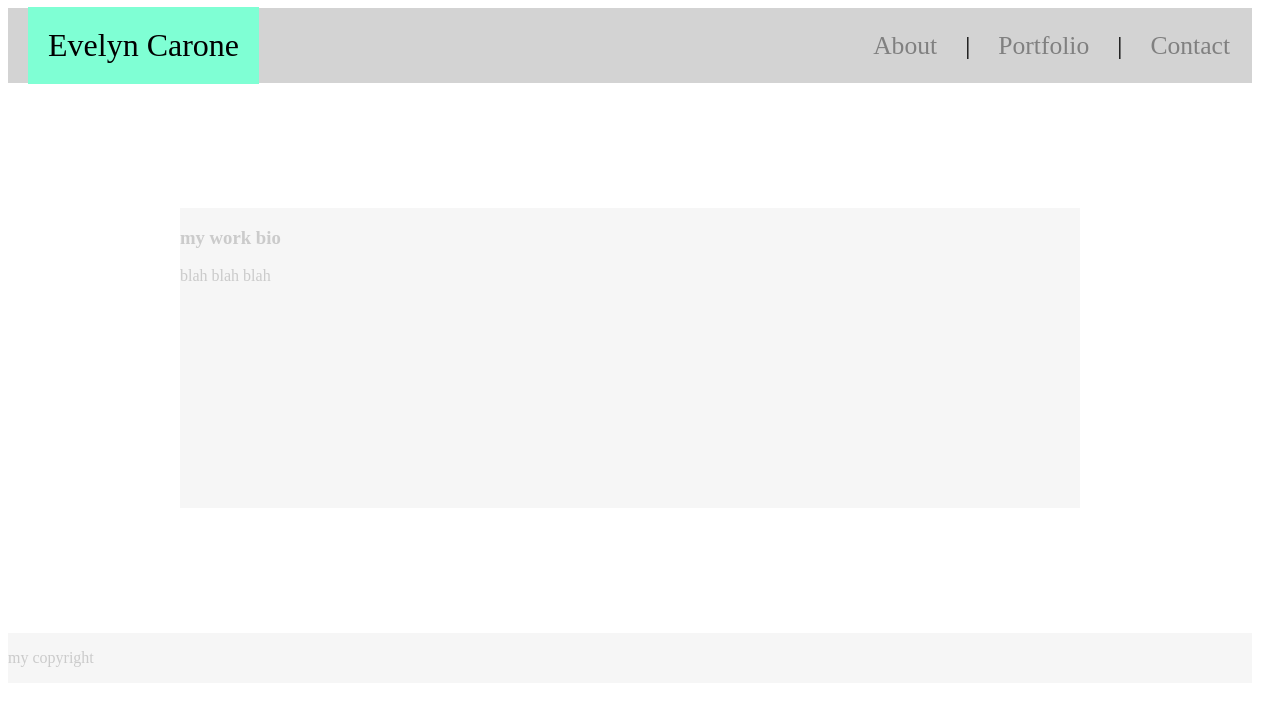
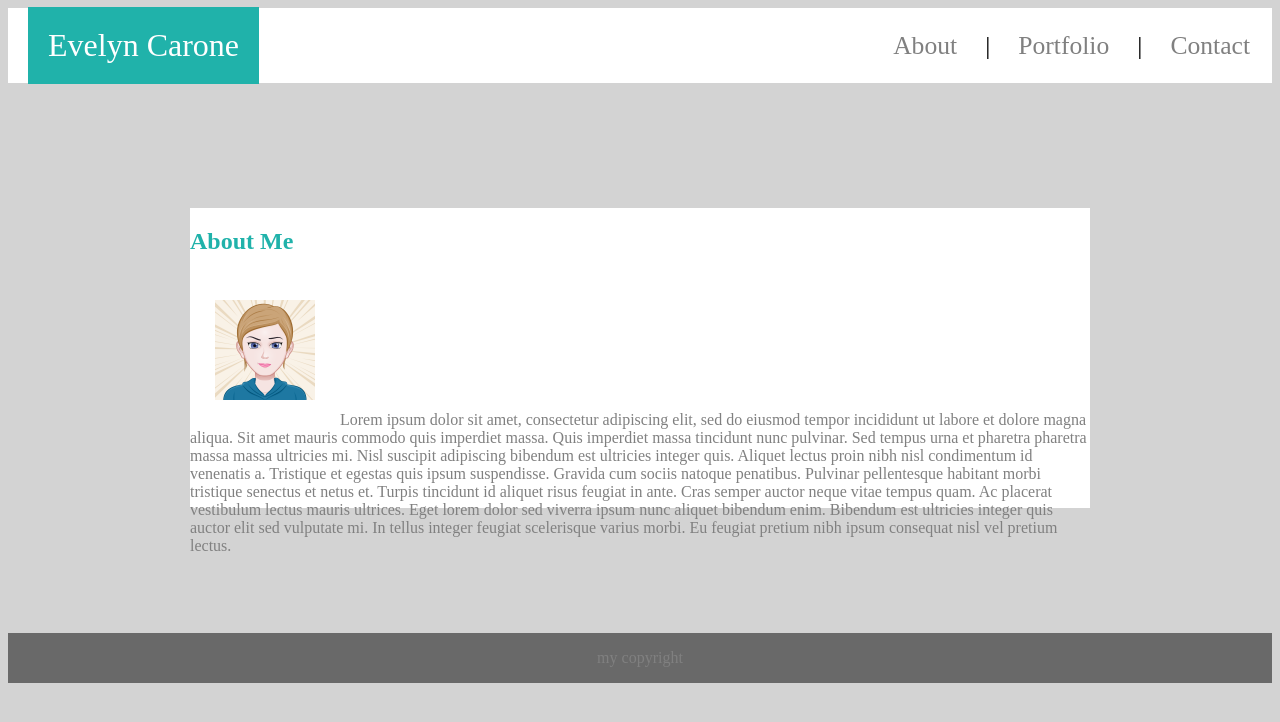
Before and after one commit to evcarone/evelyncarone, a plain HTML site: page index.html in a window 1280 px wide. Drawn offline with Linux system fonts and the light colour scheme.

Commit message:
about me image formatting

```diff
--- a/css/style.css
+++ b/css/style.css
@@ -1,12 +1,13 @@
+
 .body {
     padding: 0;
     margin: 1;
-    background-color: white;
+    background-color: lightgray;
 }
 
 .flex-wrapper {
-    padding: 0;
-    padding-right: 20px;
+    /* padding: 0; */
+    /* padding-right: 20px; */
     /* margin: 1px; */
     height: 100vh;
     display: flex;
@@ -19,7 +20,7 @@
     display: flex;
     width: 100%;
     height: 75px;
-    background: lightgray;
+    background: white;
     /* border-bottom: 5px inset darkgray; */
     justify-content: space-between;
     align-items: center;
@@ -28,25 +29,21 @@
     width: 100%;
     height: 50px;
     display: flex;
-    /* margin: 1px; */
-    /* padding: 5px; */
-    background: lightgray;
-    opacity: 20%;
-    /* border-top: 5px inset  rgb(115, 194, 194); */
+    color: white;
+    background: dimgray;
+    justify-content: center;
+    border-top: 5px lightseagreen;
 }
 .contentbox {
     /* margin: 3px; */
     /* padding: 2px; */
-    background: lightgray;
-    opacity: 20%;
+    background: white;
+    /* opacity: 20%; */
 
     width: 900px;
     height: 300px;
-    /* display: flex; */
-
+    display: flow-root;
     text-align: left;
-    color: black;
-    font-size: 2vh;
 
     /* border-right: 5px inset darkgrey;
     border-bottom: 5px inset darkgrey;
@@ -74,10 +71,18 @@ image {
     max-height: 100px;
     max-width: auto;
 }
+h1 {
+    color: lightseagreen;
+}
+p {
+    color: gray;
+}
+
 .name {
     padding: 20px;
     display:flex;
-    background-color: aquamarine;
+    color: white;
+    background-color: lightseagreen;
     width: auto;
     font-size: 24pt;
     margin-left: 20px;
--- a/index.html
+++ b/index.html
@@ -5,6 +5,13 @@
     <title>Evelyn Carone Profile</title>
     <!-- <link rel="stylesheet" href="https://meyerweb.com/eric/tools/css/reset/reset.css">  -->
     <link rel="stylesheet" type="text/css" href="css/style.css">
+    <style>
+        .image {
+            max-height: 100px;
+            max-width: auto;
+            padding: 25px;
+        }
+    </style>
 </head>
 
 <body class="body">
@@ -24,8 +31,20 @@
         </nav>
 
         <article class="contentbox">
-            <h3>my work bio</h3>
-            <p> blah blah blah</p>
+            <h1>About Me</h1>
+            <!-- <img class="image" src="assets/images/EvelynAvatar.png"> -->
+            <p><img class="image" src="assets/images/EvelynAvatar.png">Lorem ipsum dolor sit amet, consectetur adipiscing elit, sed do eiusmod tempor incididunt ut labore et
+                dolore magna aliqua. Sit amet mauris commodo quis imperdiet massa. Quis imperdiet massa tincidunt nunc
+                pulvinar. Sed tempus urna et pharetra pharetra massa massa ultricies mi. Nisl suscipit adipiscing
+                bibendum est ultricies integer quis. Aliquet lectus proin nibh nisl condimentum id venenatis a.
+                Tristique et egestas quis ipsum suspendisse. Gravida cum sociis natoque penatibus. Pulvinar pellentesque
+                habitant morbi tristique senectus et netus et. Turpis tincidunt id aliquet risus feugiat in ante. Cras
+                semper auctor neque vitae tempus quam. Ac placerat vestibulum lectus mauris ultrices. Eget lorem dolor
+                sed viverra ipsum nunc aliquet bibendum enim. Bibendum est ultricies integer quis auctor elit sed
+                vulputate mi. In tellus integer feugiat scelerisque varius morbi. Eu feugiat pretium nibh ipsum
+                consequat nisl vel pretium lectus.
+
+            </p>
         </article>
 
         <footer class="footer">
```
Also changed, not shown: contact.html (+1 -2 lines), 1 other file.
